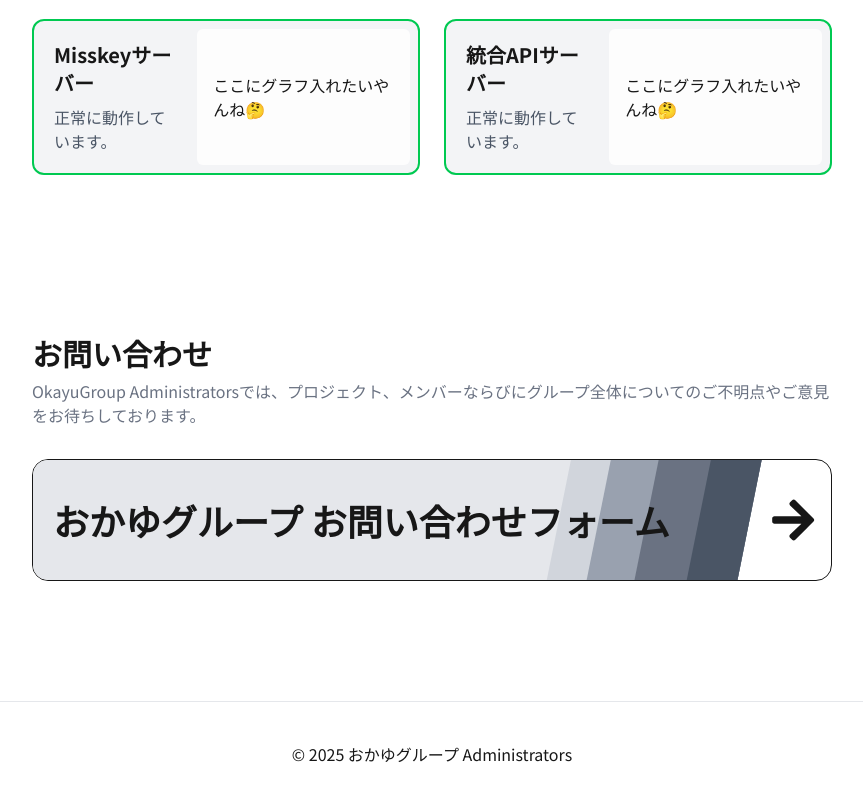
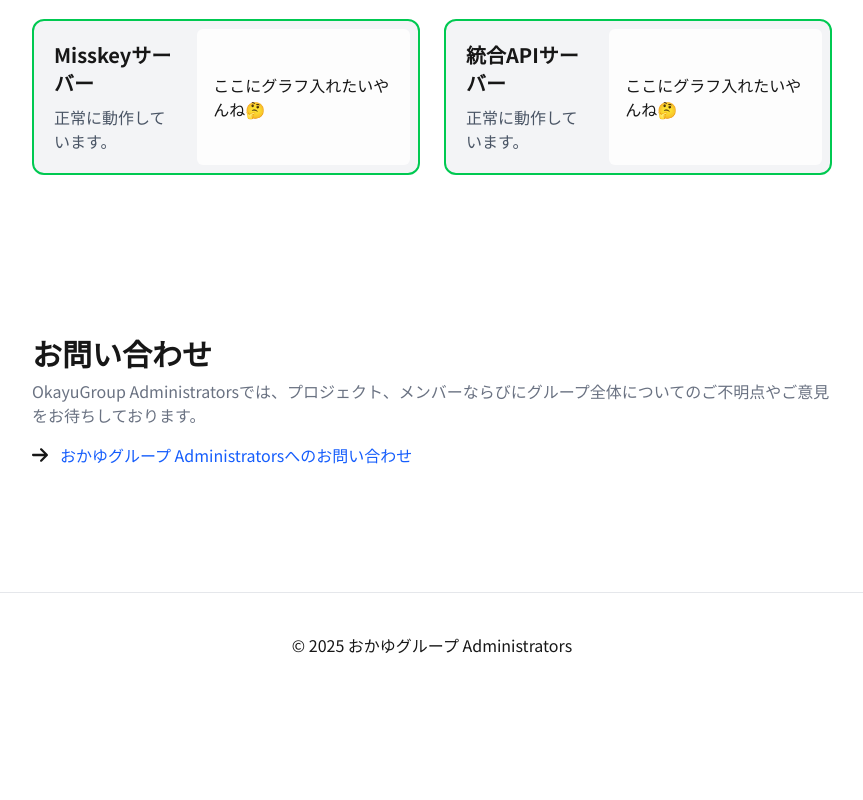
Before and after one commit to okayugroup/homepage, a Next.js app: page /team/administrators in a window 1280 px wide. Shown: the part 997-1797 px from the top of the page, without its empty margins (208-1071 px from the left). After the commit the page ends 1694 px from the top, so only its background shows below. Built offline with nearby package versions, Linux system fonts and the light colour scheme.

Commit message:
SVGの画像なんて必要ないのである

```diff
--- a/src/app/team/administrators/page.tsx
+++ b/src/app/team/administrators/page.tsx
@@ -1,7 +1,8 @@
 import {Header} from "@/components/Header";
 import type {Metadata} from "next";
 import {AdminBody} from "@/components/admin-body";
-import {FaArrowRight} from "react-icons/fa";
+import Link from "next/link";
+import {FaArrowRight} from "react-icons/fa6";
 
 export const metadata: Metadata = {
     title: "OkayuGroup Administrators | Home",
@@ -62,27 +63,14 @@ export default function AdminPage() {
                 <p className="text-gray-500 dark:text-gray-400 mt-2">
                     OkayuGroup Administratorsでは、プロジェクト、メンバーならびにグループ全体についてのご不明点やご意見をお待ちしております。
                 </p>
-                <div
-                    className="bg-background rounded-2xl mt-8 border dark:border-2 overflow-clip flex items-center max-h-56 justify-between group transition-transform duration-200 active:scale-98"
-                >
-                    <div className="relative w-full h-30">
-                        <svg viewBox="0 0 750 224"
-                             preserveAspectRatio="none"
-                             className="w-full min-h-full transition-transform duration-400 group-hover:scale-104 "
-                        >
-                            <path className="fill-gray-200 dark:fill-gray-900" d="M0 0h740.86l-45.127 224.222H0Z"/>
-                            <path className="fill-gray-300 dark:fill-gray-800" d="M546.955 0H740.86l-45.127 224.222H501.828Z"/>
-                            <path className="fill-gray-400 dark:fill-gray-700" d="M587.491 0H740.86l-45.127 224.222H542.365Z"/>
-                            <path className="fill-gray-500 dark:fill-gray-600" d="M636.13 0h104.73l-45.127 224.222h-104.73Z"/>
-                            <path className="fill-gray-600 dark:fill-gray-500" d="M689.256 0h51.604l-45.127 224.222H644.13Z"/>
-                        </svg>
-                        <div className="absolute z-10 max-py-4 left-5 top-0 h-full flex items-center flex-wrap md:flex-nowrap space-x-2 font-black text-3xl lg:text-2xl xl:text-4xl 2xl:text-5xl">
-                            <p>おかゆグループ</p>
-                            <p>お問い合わせフォーム</p>
-                        </div>
-                    </div>
-                    <FaArrowRight size={48} className="mr-4 hidden md:block lg:block transition-transform duration-200 group-hover:translate-x-4"/>
-                </div>
+                <Link href="/contact?team=administrators" className="group">
+                    <p className="mt-4 inline-flex">
+                        <FaArrowRight size={16} className="h-auto mr-3 transition-transform group-hover:translate-x-1.5"/>
+                        <span className=" text-blue-600 dark:text-blue-400 group-hover:underline">
+                            おかゆグループ Administratorsへのお問い合わせ
+                        </span>
+                    </p>
+                </Link>
             </section>
         </main>
         <footer className="text-center py-10 border-t border-t-gray-200 dark:border-t-gray-700">
```
